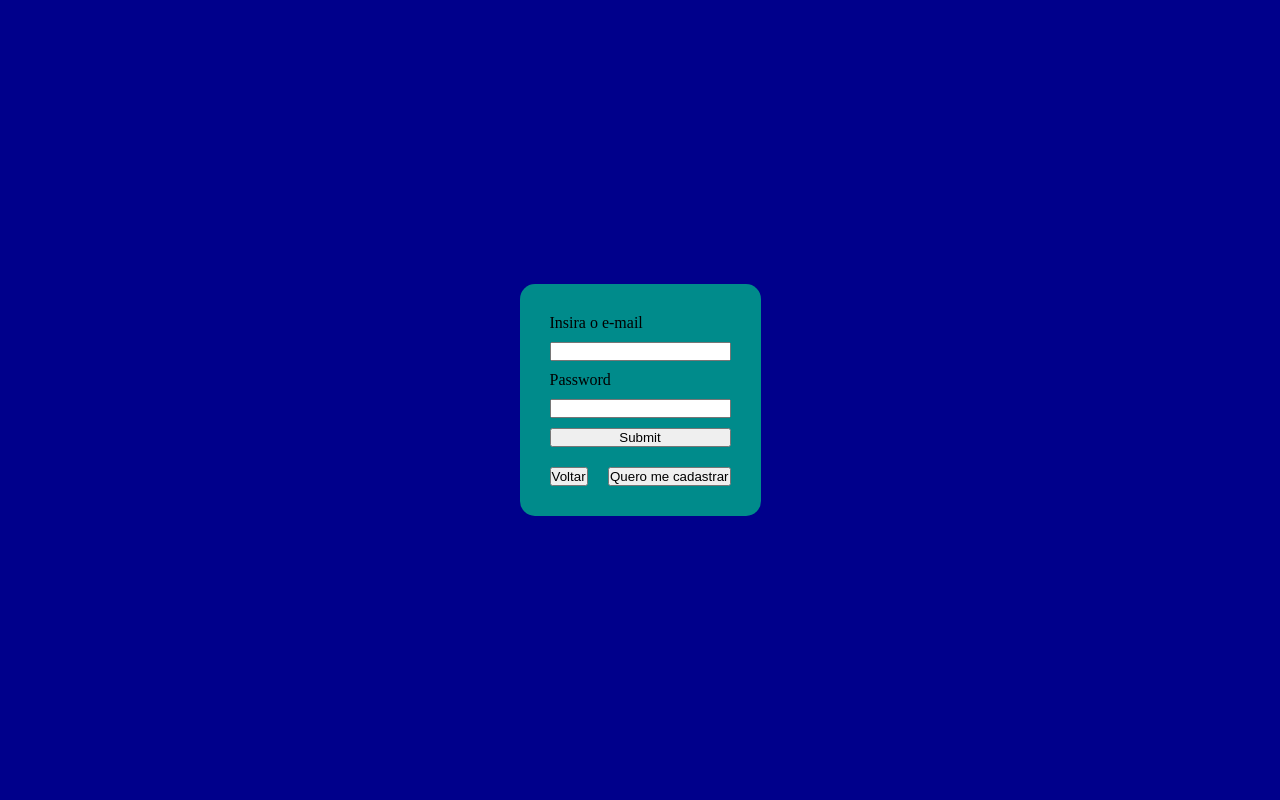
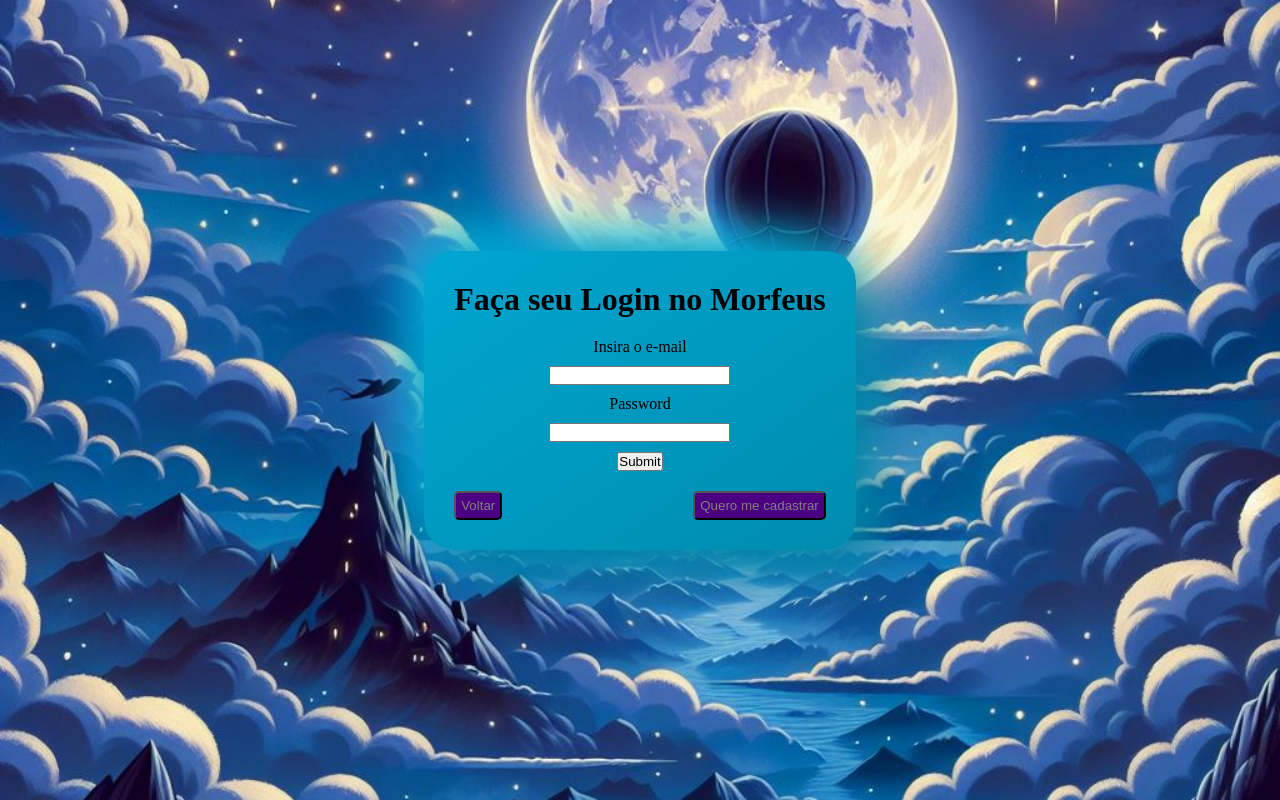
Before and after one commit to raisson-souza/morfeus, a Django app: page /login/ in a window 1280 px wide. Run offline with Django 4.2, Linux system fonts and the light colour scheme.

Commit message:
Design da tela de login

```diff
--- a/dreams/static/login.css
+++ b/dreams/static/login.css
@@ -5,7 +5,10 @@
     height: 100vh;
     justify-content: center;
     align-items: center;
-    background-color: darkblue;
+    background-image: url("../static/morfeus_wallpaper.jpg");
+    background-repeat: no-repeat;
+    background-position: center;
+    background-size: cover;
 }
 
 main {
@@ -14,16 +17,22 @@
     padding: 30px;
     gap: 20px;
     border-radius: 15px;
-    background-color: darkcyan;
+    text-align: center;
+    border-radius: 30px;
+    background: linear-gradient(145deg, #00a6d0, #008caf);
+    box-shadow:  19px 19px 51px #0082a3,
+                -19px -19px 51px #00b4e1;
 }
 
 form {
     display: flex;
     flex-direction: column;
     gap: 10px;
+    justify-content: center;
+    align-items: center;
 }
 
-.login-actions {
+.actions {
     display: flex;
     justify-content: space-between;
     align-items: center;
--- a/dreams/templates/login.html
+++ b/dreams/templates/login.html
@@ -11,6 +11,7 @@
 <body>
     <div class="login-box">
         <main>
+            <h1>Faça seu Login no Morfeus</h1>
             <form method="post" action="{% url 'login' %}">
                 {% csrf_token %}
                 {% for field in form.visible_fields %}
@@ -22,7 +23,7 @@
                     {{ error }}
                 {% endfor %}
             </form>
-            <div class="login-actions">
+            <div class="actions">
                 <button type="button" onclick="home()">Voltar</button>
                 <button type="button" onclick="register()">Quero me cadastrar</button>
             </div>
```
